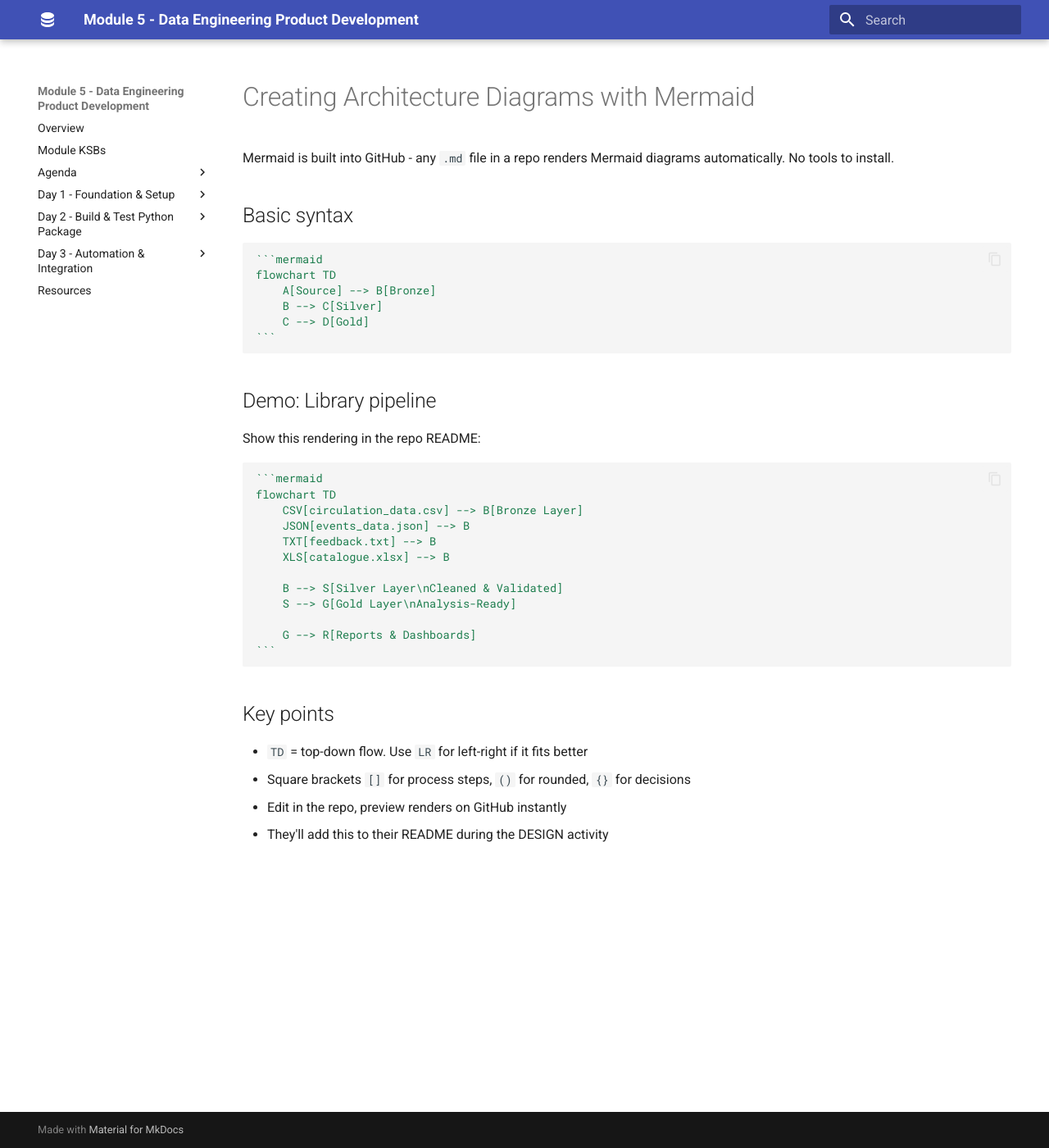
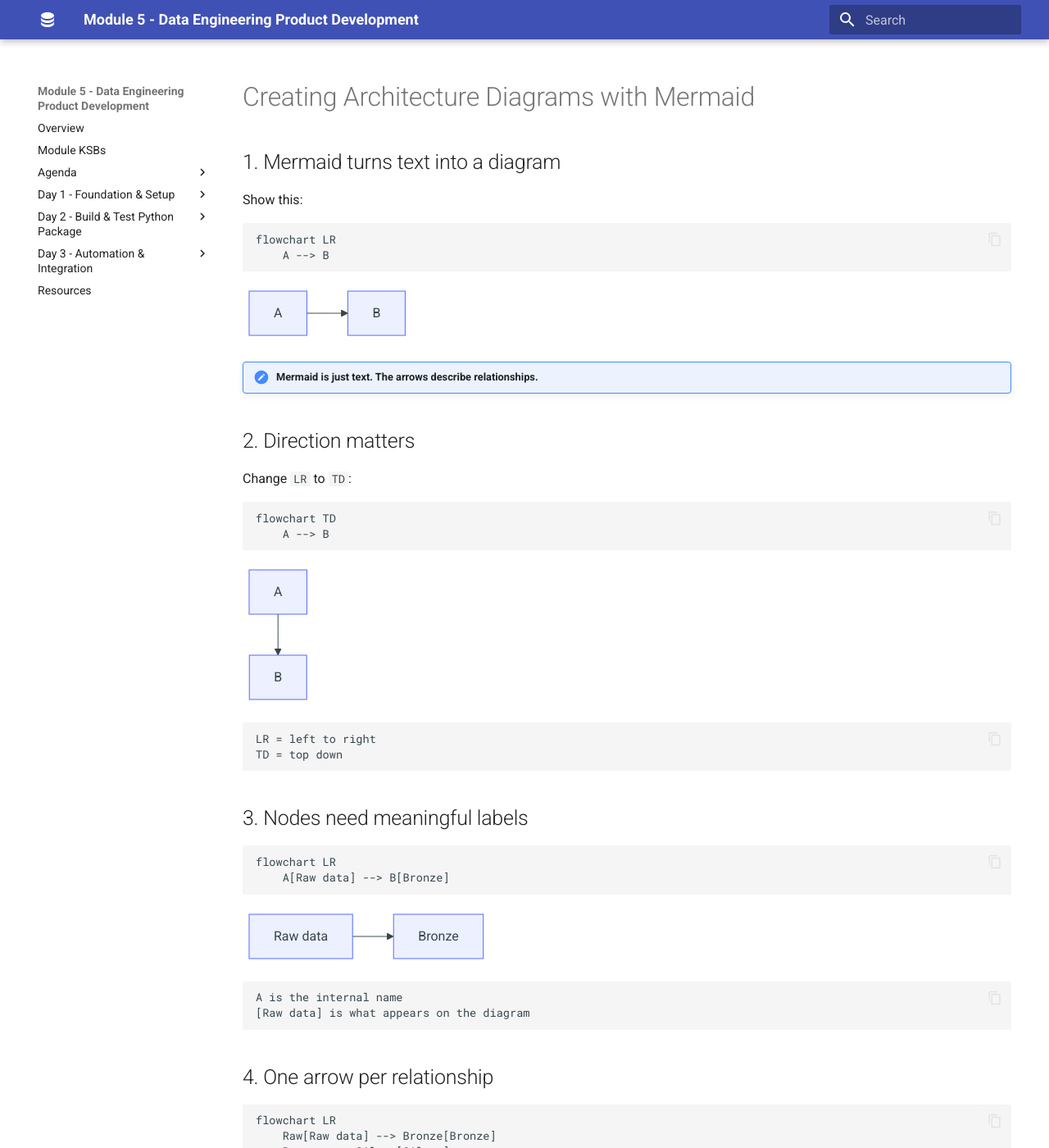
Before and after one commit to qaalabs/DE5M5, an MkDocs documentation site: the page built from docs/day1/create-diagram.md, in a window 1280 px wide and 1400 px high. Shown: the whole window at 82% size. Built offline with MkDocs 1.6.1 and Material for MkDocs 9.7.7, drawn with Linux system fonts in a browser that asks for light colours; some of the changed text lies outside the part shown.

Commit message:
Add diagrams

`````diff
--- a/docs/day1/create-diagram.md
+++ b/docs/day1/create-diagram.md
@@ -1,40 +1,126 @@
 # Creating Architecture Diagrams with Mermaid
 
-Mermaid is built into GitHub - any `.md` file in a repo renders Mermaid diagrams automatically. No tools to install.
+## 1. Mermaid turns text into a diagram
 
-## Basic syntax
+Show this:
 
-````markdown
+```text
+flowchart LR
+    A --> B
+```
+```mermaid
+flowchart LR
+    A --> B
+```
+
+!!! note "Mermaid is just text. The arrows describe relationships."
+
+
+## 2. Direction matters
+
+Change `LR` to `TD`:
+
+```text
+flowchart TD
+    A --> B
+```
 ```mermaid
 flowchart TD
-    A[Source] --> B[Bronze]
-    B --> C[Silver]
-    C --> D[Gold]
+    A --> B
 ```
-````
 
-## Demo: Library pipeline
+```text
+LR = left to right
+TD = top down
+```
 
-Show this rendering in the repo README:
+## 3. Nodes need meaningful labels
 
-````markdown
+```text
+flowchart LR
+    A[Raw data] --> B[Bronze]
+```
 ```mermaid
-flowchart TD
-    CSV[circulation_data.csv] --> B[Bronze Layer]
-    JSON[events_data.json] --> B
-    TXT[feedback.txt] --> B
-    XLS[catalogue.xlsx] --> B
+flowchart LR
+    A[Raw data] --> B[Bronze]
+```
 
-    B --> S[Silver Layer\nCleaned & Validated]
-    S --> G[Gold Layer\nAnalysis-Ready]
+```text
+A is the internal name
+[Raw data] is what appears on the diagram
+```
 
-    G --> R[Reports & Dashboards]
+## 4. One arrow per relationship
+
+```text
+flowchart LR
+    Raw[Raw data] --> Bronze[Bronze]
+    Bronze --> Silver[Silver]
+    Silver --> Gold[Gold]
 ```
-````
+```mermaid
+flowchart LR
+    Raw[Raw data] --> Bronze[Bronze]
+    Bronze --> Silver[Silver]
+    Silver --> Gold[Gold]
+```
 
-## Key points
+Avoid shortcuts like `A --> B & C` at this stage.
 
-- `TD` = top-down flow. Use `LR` for left-right if it fits better
-- Square brackets `[]` for process steps, `()` for rounded, `{}` for decisions
-- Edit in the repo, preview renders on GitHub instantly
-- They'll add this to their README during the DESIGN activity
+## 5. Add one architecture decision
+
+```text
+flowchart LR
+    Raw[Raw data] --> Bronze[Bronze]
+    Bronze --> Check{Quality check}
+    Check -->|Pass| Silver[Silver]
+    Check -->|Fail| Quarantine[Quarantine]
+    Silver --> Gold[Gold]
+```
+```mermaid
+flowchart LR
+    Raw[Raw data] --> Bronze[Bronze]
+    Bronze --> Check{Quality check}
+    Check -->|Pass| Silver[Silver]
+    Check -->|Fail| Quarantine[Quarantine]
+    Silver --> Gold[Gold]
+```
+
+!!! question "QUESTION: What does this diagram show that the simple Bronze -> Silver -> Gold diagram did not show?"
+
+---
+
+## Extra: Subgraphs for layers
+
+```text
+flowchart LR
+    subgraph Bronze["Bronze layer"]
+        RawSales[Raw sales]
+        RawProducts[Raw products]
+    end
+
+    subgraph Silver["Silver layer"]
+        CleanSales[Clean sales]
+        CleanProducts[Clean products]
+    end
+
+    RawSales --> CleanSales
+    RawProducts --> CleanProducts
+```
+```mermaid
+flowchart LR
+    subgraph Bronze["Bronze layer"]
+        RawSales[Raw sales]
+        RawProducts[Raw products]
+    end
+
+    subgraph Silver["Silver layer"]
+        CleanSales[Clean sales]
+        CleanProducts[Clean products]
+    end
+
+    RawSales --> CleanSales
+    RawProducts --> CleanProducts
+```
+
+!!! info "Mermaid also renders natively in GitHub `.md` files - and later today you will store your diagram in GitHub."
`````
Also changed, not shown: docs/day1/design-pipeline.md (+5 -4 lines), docs/day1/review-diagram.md (added, +105 -0 lines), tutor/DE5M5D1/design.md (+7 -4 lines), tutor/DE5M5D1/dg-review.md (+1 -1 lines), tutor/DE5M5D1/diagrams.md (+5 -4 lines).
